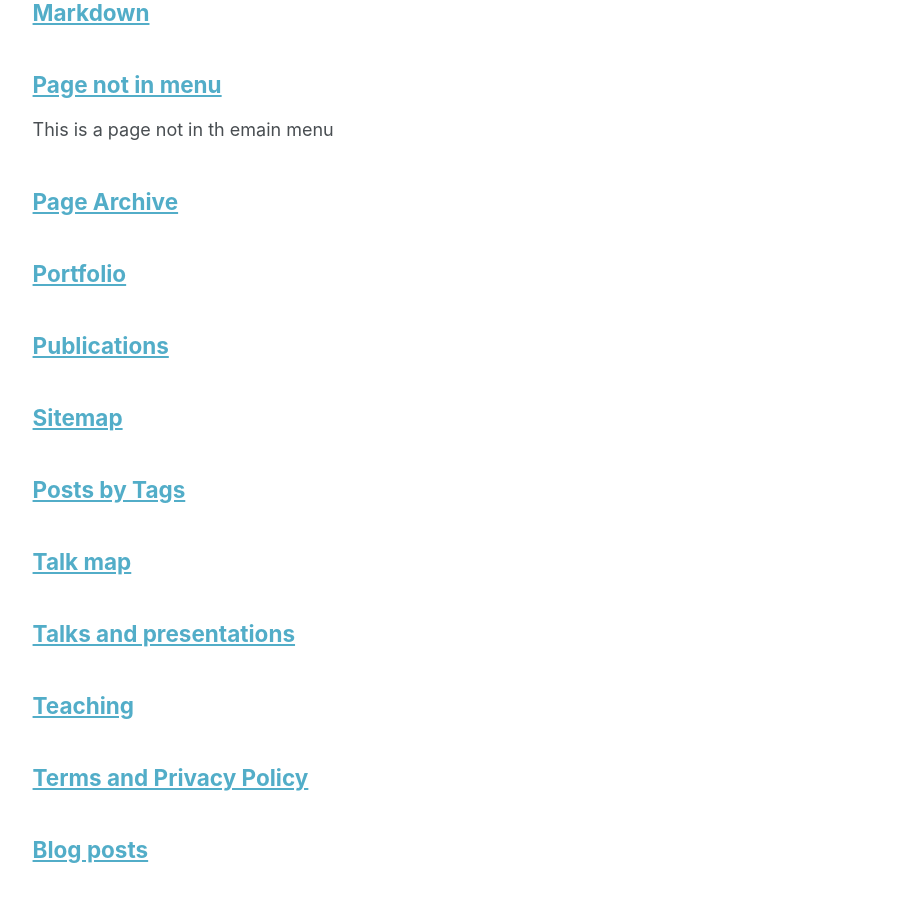
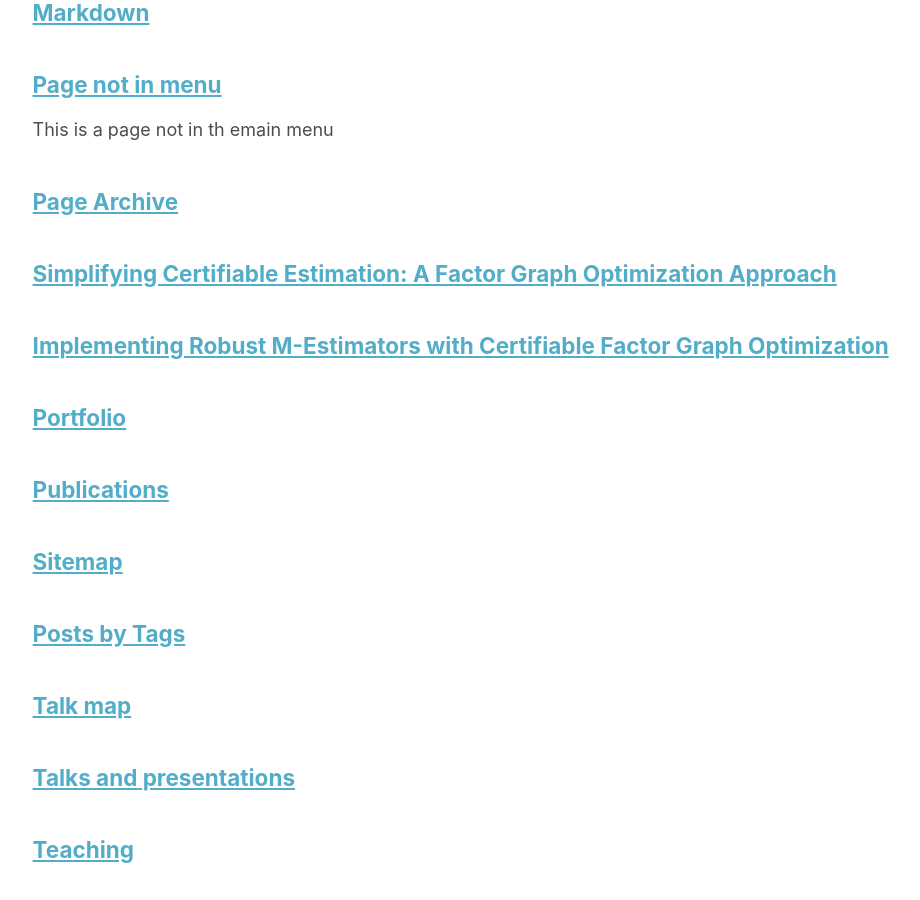
Before and after one commit to zhexin1904/zhexin1904.github.io, a Jekyll site: the page built from _pages/page-archive.html, in a window 1280 px wide and 900 px high, scrolled down 741 px. Shown: the whole window, without its empty margins (249-1169 px from the left). Built offline with Jekyll 4.4.1, drawn with Linux system fonts in a browser that asks for light colours.

```diff
--- /dev/null
+++ b/_pages/paper1.md
@@ -0,0 +1,35 @@
+---
+layout: single
+title: "Simplifying Certifiable Estimation: A Factor Graph Optimization Approach"
+permalink: /papers/paper1/
+author_profile: true
+---
+
+## Simplifying Certifiable Estimation: A Factor Graph Optimization Approach
+
+**Authors:** Zhexin Xu, Nikolas R. Sanderson, and David M. Rosen
+
+**Venue:** ICRA 2025 Workshop: Robotics in the Wild
+
+**Year:** 2025
+
+---
+
+<div style="text-align: center; margin: 20px 0;">
+  <iframe src="/files/paper1.pdf#toolbar=1&navpanes=1&scrollbar=1" width="100%" height="800px" style="border: 1px solid #ccc;">
+    <p>Your browser does not support PDFs. <a href="/files/paper1.pdf">Download the PDF</a> to view it.</p>
+  </iframe>
+</div>
+
+<div style="text-align: center; margin: 10px 0;">
+  <a href="/files/paper1.pdf" target="_blank" style="background-color: #007acc; color: white; padding: 10px 20px; text-decoration: none; border-radius: 5px;">📄 Open PDF in New Tab</a>
+</div>
+
+---
+
+**Abstract:** This paper presents a novel approach to simplifying certifiable estimation through factor graph optimization techniques, with applications in robotics and computer vision.
+
+**Links:**
+- [Download PDF](/files/paper1.pdf)
+- [Official Workshop Version](https://dartmouthrobotics.github.io/icra-2025-robots-wild/spotlight-papers/icra-2025-robots-wild-16.pdf)
+- [Code Repository](https://github.com/NEU-RAL/CertifiableFactors)
--- /dev/null
+++ b/_pages/paper2.md
@@ -0,0 +1,38 @@
+---
+layout: single
+title: "Implementing Robust M-Estimators with Certifiable Factor Graph Optimization"
+permalink: /papers/paper2/
+author_profile: true
+---
+
+## Implementing Robust M-Estimators with Certifiable Factor Graph Optimization
+
+**Authors:** Zhexin Xu, Hanna Zhang, Helena Calatrava, Pau Closas, David M. Rosen
+
+**Venue:** Under review at ICRA 2026
+
+**Year:** 2025
+
+**Status:** In Review
+
+---
+
+<div style="text-align: center; margin: 20px 0;">
+  <iframe src="/files/paper2.pdf#toolbar=1&navpanes=1&scrollbar=1" width="100%" height="800px" style="border: 1px solid #ccc;">
+    <p>Your browser does not support PDFs. <a href="/files/paper2.pdf">Download the PDF</a> to view it.</p>
+  </iframe>
+</div>
+
+<div style="text-align: center; margin: 10px 0;">
+  <a href="/files/paper2.pdf" target="_blank" style="background-color: #007acc; color: white; padding: 10px 20px; text-decoration: none; border-radius: 5px;">📄 Open PDF in New Tab</a>
+</div>
+
+---
+
+**Abstract:** This work explores the integration of robust M-estimators with certifiable factor graph optimization techniques to achieve robust and globally optimal solutions in factor graph optimization problems commonly encountered in robotics and computer vision.
+
+**Links:**
+- [Download PDF](/files/paper2.pdf)
+- [Code Repository](https://github.com/zhexin1904)
+
+**Note:** This paper is currently under review. The content may be updated based on reviewer feedback.
```
Also changed, not shown: _publications/2025-Xu-Certi-FGO-workshop.md (+1 -1 lines), _publications/2025-Xu-Certi-GNC.md (+1 -1 lines).
